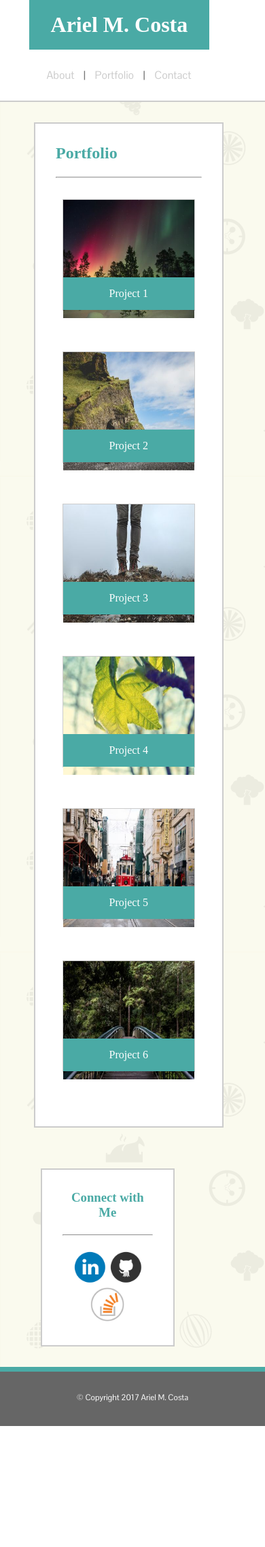
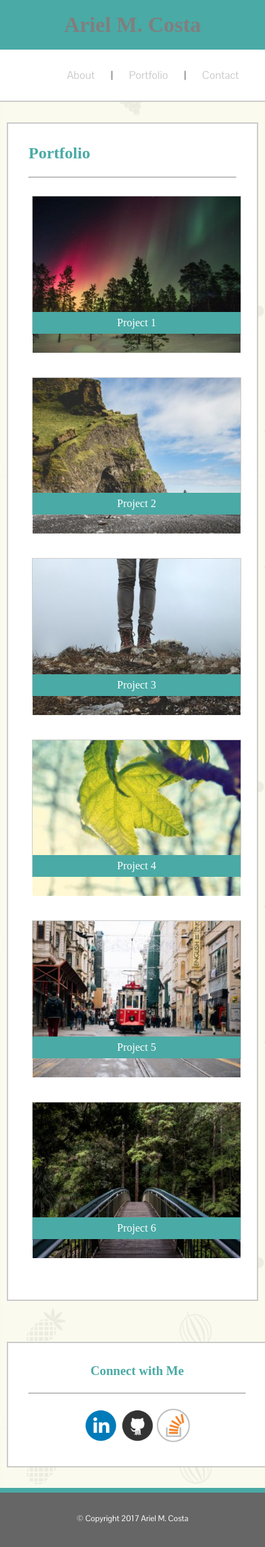
Before and after one commit to amcosta9/responsive-portfolio, a PHP site: page /portfolio.html in a window 390 px wide. Shown: the whole page at 68% size. Before the commit the page ends 2098 px from the top, so only its background shows below. Run offline with PHP 8.4, Linux system fonts and the light colour scheme; some web fonts are replaced.

Commit message:
media query changes

```diff
--- a/assets/css/style.css
+++ b/assets/css/style.css
@@ -50,14 +50,12 @@ header {
 	top: 32%;
 	left: 40%;
 	width: 28%;
-	min-width: 337px;
 }
 
 /*navbar links*/
 ul {
 	list-style-type: none;
 	margin: 0;
-	padding-right: 77px;
 }
 
 li {
@@ -124,7 +122,6 @@ h2, h3 {
 /*links to portfolio projects*/
 .foliolinks {
 	display: inline-block;
-	margin: 10px;
 	border: 1px solid #cccccc;
 }
 
@@ -246,43 +243,102 @@ html, body {
     padding:0;
 }
 
+
 @media screen and (max-width: 980px) {
 	.links {
-		right: auto;
+		left: 30%;
+		width: initial;
 	}
-	.container {
-		max-width: 500px;
+
+	.foliolinks {
+		width: 100%;
 	}
+	.foliopic {
+		width: 100%;
+		height: auto;
+	}
+	.profile {
+		width: 100%;
+		height: auto;
+	}
+
+
+
 }
 
 @media screen and (max-width: 768px) {
-	header {
-		height: 150px;
-	}
-	ul {
-		width: 225px;
-	}
+
 	.links {
-		left: 6%;
+		left: 15%;
 		top: 18%;
 	}
 	.name {
 		left: 11%;
 	}
+	.profile {
+		width: 200px;
+		height: auto;
+	}
+	.container {
+		width: initial;
+		margin-left: 10px;
+		margin-right: 10px;
+	}
+	.connect {
+		max-width: initial;
+		width: 82%;
+		margin-left: 10px;
+	}
+	.foliolinks {
+		width: 47%;
+		height: auto;
+		margin: 5px;
+	}
+	.project {
+		line-height: 2em;
+	}
+	form {
+		width: 100%;
+	}
 }
 
 @media screen and (max-width: 640px) {
+	header {
+		height: 150px;
+	}
+	.name {
+		width: 100%;
+		left: 0%;
+	}
+	.links {
+		width: 100%;
+		max-width: inherit;
+		text-align: center;
+		padding: 0px 10px 0px 10px;
+		left: 0%;
+		right: 0%;
+	}
+	li {
+		padding: 10px;
+	}
 
 	header {
 		position: static;
-	}
-	.foliolink {
-		width: inherit;
-		height: auto;
 	}
 
 	img {
 		max-width: 100%;
 		height: auto;
 	}
+	.foliolinks {
+		width: 100%;
+	}
+	.foliopic {
+		width: 100%;
+		height: auto;
+	}
+	.profile {
+		width: 100%;
+		height: auto;
+	}
 }
```
